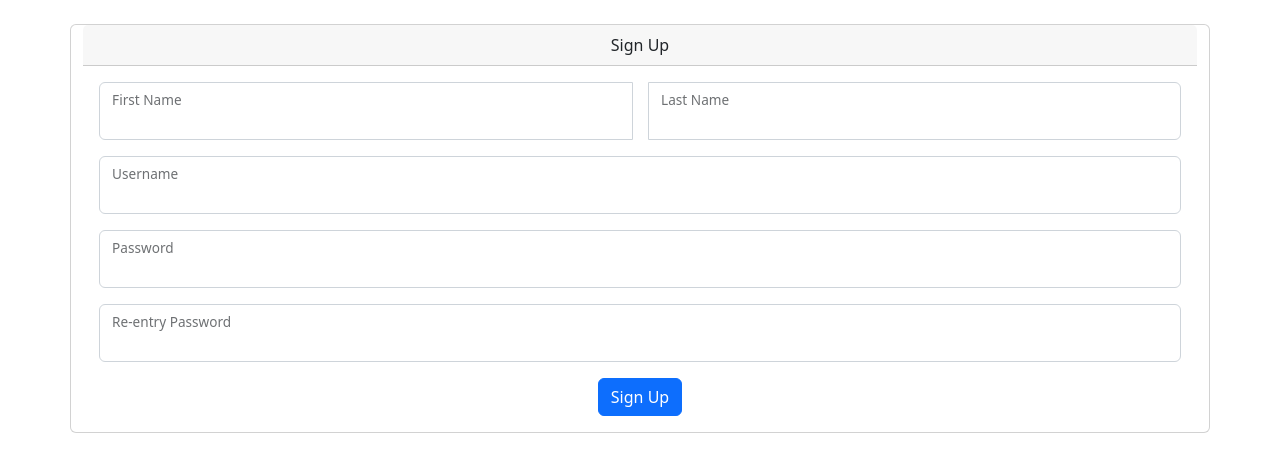
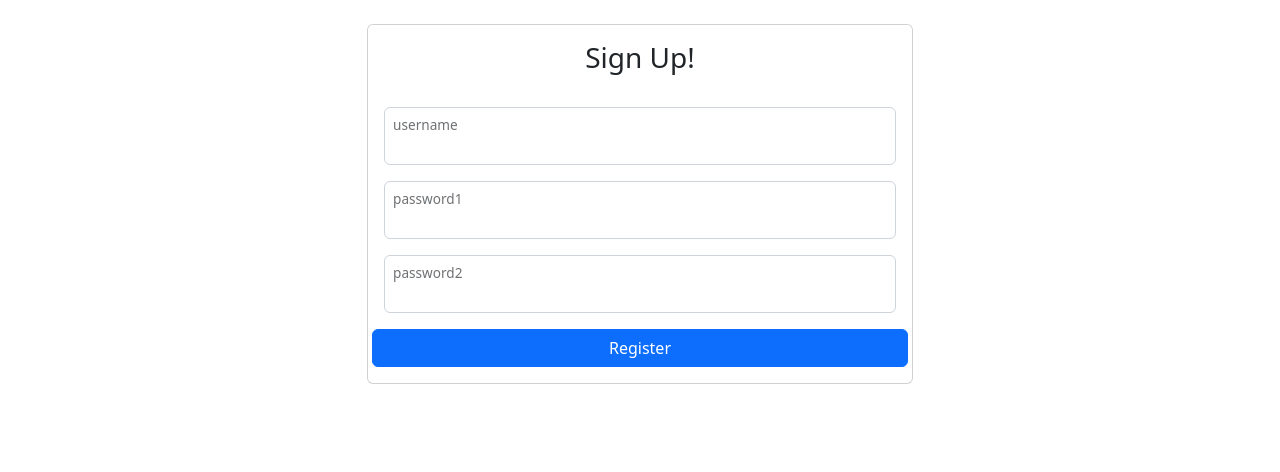
Before and after one commit to nethopper2/shortly, a Django app: page /accounts/signup/ in a window 1280 px wide. Shown: the part 73-545 px from the top of the page. Run offline with Django 4.2, Linux system fonts and the light colour scheme; some libraries are stand-ins or nearby versions.

Commit message:
* have the signup/login screens styled and working

```diff
--- a/apps/accounts/views.py
+++ b/apps/accounts/views.py
@@ -6,5 +6,5 @@ from django.views import generic
 # Create your views here.
 class SignUpView(generic.CreateView):
     form_class = UserCreationForm
-    success_url = reverse_lazy("login")
+    success_url = reverse_lazy("home")
     template_name = "registration/signup.html"
--- a/templates/includes/header.html
+++ b/templates/includes/header.html
@@ -13,8 +13,12 @@
       </ul>
 
       <div class="col-md-3 text-end">
+      {% if user.is_authenticated %}
+        <a href="{% url 'logout' %}" class="btn btn-outline-primary me-2">Logout</a>
+      {% else %}
         <a href="{% url 'login' %}" class="btn btn-outline-primary me-2">Login</a>
         <a href="{% url 'signup' %}" class="btn btn-primary">Sign Up</a>
+      {% endif %}
       </div>
     </header>
   </div>
--- a/templates/registration/signup.html
+++ b/templates/registration/signup.html
@@ -3,41 +3,41 @@
 {% block title %}Sign Up for Shortly{% endblock %}
 
 {% block content %}
-  <div class="container form-signin">
-    <div class="row d-flex justify-content-center align-items-center">
-      <div class="card text-center">
-      <div class="card-header">Sign Up</div>
-      <div class="card-body">
-        <div class="row justify-content-center form-outline">
-          <form method="post">
+  <div class="container">
+    <div class="row d-flex justify-content-center align-content-center mt-4">
+      <div class="col-md-6">
+        <!-- Form Start -->
+        <form method="post">
           {% csrf_token %}
-            <div class="input-group">
-              <div class="form-floating mb-3 me-3">
-                <input id="id_{{ form.first_name.name }}" type="text" class="form-control">
-                <label for="{{ form.first_name.id_for_label }}" class="form-label">First Name</label>
+          <div class="card">
+            <div class="card-title my-3 h3 text-center">Sign Up!</div>
+            <div class="card-body">
+            {% for field in form %}
+              <div class="row col">
+                <div class="form-floating mb-3">
+                  <input id="id_{{ field.name }}" name="{{ field.name }}" type="text" class="form-control">
+                  <label for="{{ field.id_for_label }}" class="form-label ms-2">{{ field.name }}</label>
+                </div>
+                {% if field.errors %}
+                <div id="userNameFeedback" class="invalid-feedback">
+                {{ field.errors }}
+                <ul class="list-group">
+                  {% for error in field.errors %}
+                  <li class="list-group-item">{{ error }}</li>
+                  {% endfor %}
+                </ul>
+                </div>
+                {% endif %}
               </div>
-              <div class="form-floating mb-3">
-                <input id="id_{{ form.last_name.name }}" type="text" class="form-control">
-                <label for="{{ form.last_name.id_for_label }}" class="form-label">Last Name</label>
+            {% endfor %}
+              <div class="row">
+                <button type="submit" class="btn btn-primary">Register</button>
               </div>
             </div>
-          <div class="form-floating mb-3">
-            <input id="id_{{ form.username.name }}" type="text" class="form-control">
-            <label for="{{ form.username.id_for_label }}" class="form-label">Username</label>
           </div>
-          <div class="form-floating mb-3">
-            <input id="id_{{ form.username.name }}" type="password" class="form-control">
-            <label for="{{ form.username.id_for_label }}" class="form-label">Password</label>
-          </div>
-          <div class="form-floating mb-3">
-            <input id="id_{{ form.username.name }}" type="password" class="form-control">
-            <label for="{{ form.username.id_for_label }}" class="form-label">Re-entry Password</label>
-          </div>
-          <button type="submit" class="btn btn-primary">Sign Up</button>
         </form>
-        </div>
+        <!-- Form End -->
       </div>
-    </div>
     </div>
   </div>
 {% endblock %}
```
Also changed, not shown: templates/includes/navbar.html (+8 -2 lines), templates/registration/login.html (+31 -12 lines).
